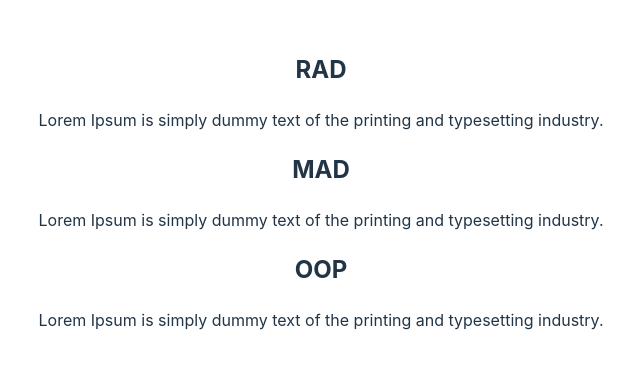
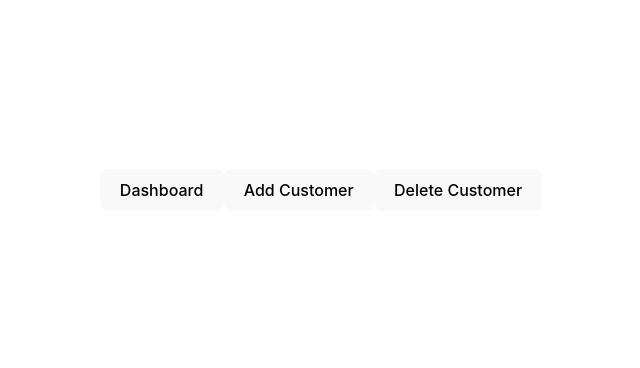
Before and after one commit to ApsaraWitharana/RAD--In-Class-Project, a React (Vite) app: page / in a window 1280 px wide. Shown: the part 210-578 px from the top of the page, without its empty margins (319-959 px from the left). Built offline with nearby package versions, Linux system fonts and the light colour scheme.

Commit message:
update- click button set alert

```diff
--- a/src/App.tsx
+++ b/src/App.tsx
@@ -59,20 +59,31 @@
 
 
 import './App.css';
-import Subject from './component/Subject';
+import SmallButtonComponent from "./component/ButtonComponent.tsx";
+// import Subject from './component/Subject';
 function App() {
+    // return (
+        // <div style={{ padding: '20px' }}>
+        //     <Subject name="RAD">
+        //         Lorem Ipsum is simply dummy text of the printing and typesetting industry.
+        //     </Subject>
+        //     <Subject name="MAD">
+        //         Lorem Ipsum is simply dummy text of the printing and typesetting industry.
+        //     </Subject>
+        //     <Subject name="OOP">
+        //         Lorem Ipsum is simply dummy text of the printing and typesetting industry.
+        //     </Subject>
+        // </div>
+
+     const handleClick =(name:string)=>{
+                alert(name+'Click');
+            }
     return (
-        <div style={{ padding: '20px' }}>
-            <Subject name="RAD">
-                Lorem Ipsum is simply dummy text of the printing and typesetting industry.
-            </Subject>
-            <Subject name="MAD">
-                Lorem Ipsum is simply dummy text of the printing and typesetting industry.
-            </Subject>
-            <Subject name="OOP">
-                Lorem Ipsum is simply dummy text of the printing and typesetting industry.
-            </Subject>
-        </div>
+        <>
+            <SmallButtonComponent onSelect={handleClick}>Dashboard</SmallButtonComponent>
+            <SmallButtonComponent onSelect={handleClick}>Add Customer</SmallButtonComponent>
+            <SmallButtonComponent onSelect={handleClick}>Delete Customer</SmallButtonComponent>
+        </>
     );
 }
 
--- a/src/component/ButtonComponent.tsx
+++ b/src/component/ButtonComponent.tsx
@@ -9,10 +9,34 @@
 
 
 
-    export default function SmallButtonComponent(props:{children:React.ReactNode}) {
+    // export default function SmallButtonComponent(props:{children:React.ReactNode}) {
+    // return (
+    //     <>
+    //         <button>{props.children}</button>
+    //     </>
+    //
+    // )
+//}
+// alert to click button
+// export default function SmallButtonComponent() {
+//     const handleClick =()=>{
+//         alert('Click Button!');
+//     }
+//
+//     return (
+//         <>
+//             <button onClick={handleClick}>Click Me</button>
+//         </>
+//
+//     )
+// }
+
+// alert to click button
+export default function SmallButtonComponent(props:{children:React.ReactNode,onSelect:any}) {
+
     return (
         <>
-            <button>{props.children}</button>
+            <button onClick ={() =>{props.onSelect(props.children)}}>{props.children}</button>
         </>
 
     )
```
